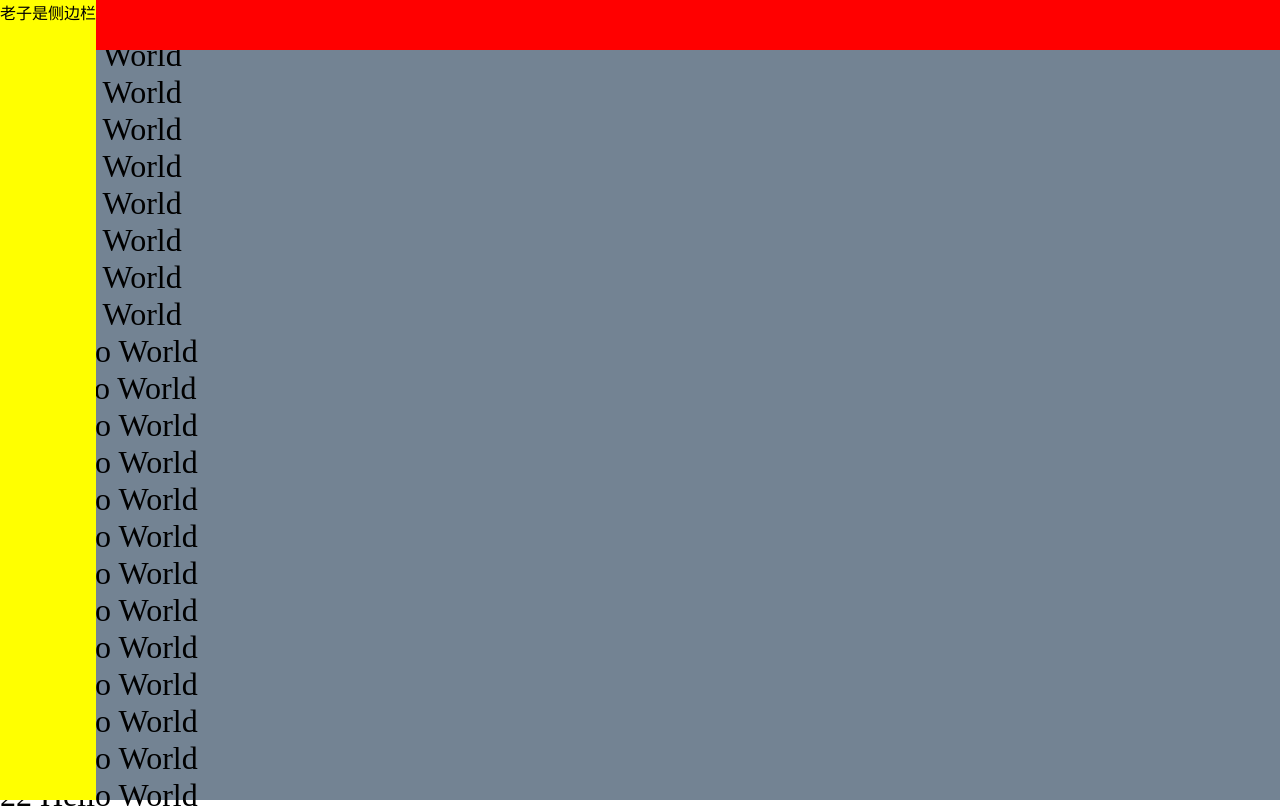
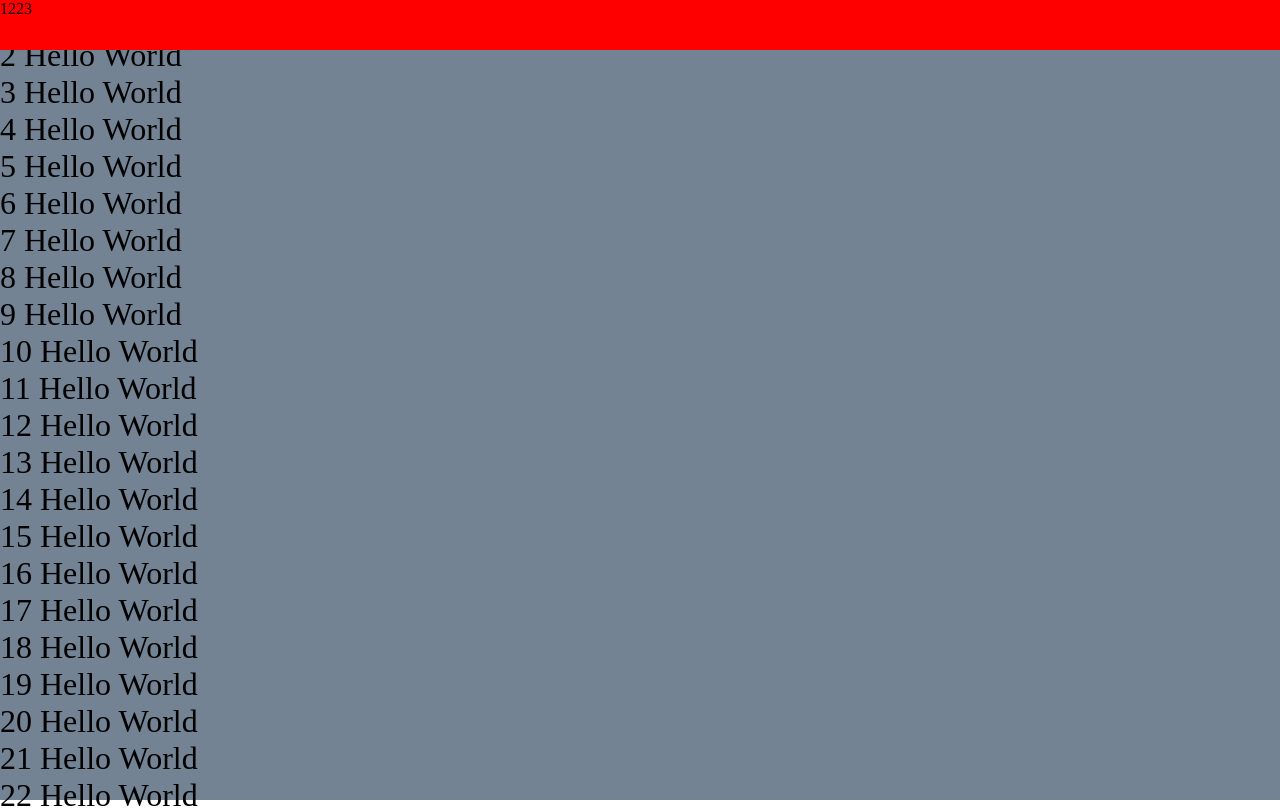
Before and after one commit to helicopters/wc-drawer, a Vue app: page / in a window 1280 px wide. Shown: the top 808 px of the page. Built offline with nearby package versions, Linux system fonts and the light colour scheme.

Commit message:
还在实现的路上.

```diff
--- a/src/App.vue
+++ b/src/App.vue
@@ -9,14 +9,18 @@
   position: fixed;
   top:0;
   left: 0;
+  z-index: 10;
 }
 </style>
 <template>
   <div class="container">
-      <div class="top-bar" @click="showMe"></div>
-      <h1 v-for="i in 100">{{i}} Hello World</h1>
+      <div class="top-bar" @click="showMe">1223</div>
+      <div class="content">
+        <h1 v-for="i in 100">{{i}} Hello World</h1>
+      </div>
 
-      <wc-side-menu :show="show">
+
+      <wc-side-menu :show="show" content=".content" bar=".top-bar">
         老子是侧边栏
       </wc-side-menu>
   </div>
@@ -30,7 +34,7 @@
     },
     data () {
       return {
-        show: true
+        show: false
       }
     },
     methods: {
--- a/src/wc-side-menu/wcSideMenu.vue
+++ b/src/wc-side-menu/wcSideMenu.vue
@@ -7,6 +7,7 @@
 	background: yellow;
 	transition-duration: 200ms;
 	transform: translate(-100%);
+	z-index: 100;
 }
 .show {
 	transform: translate(0);
@@ -14,27 +15,96 @@
 </style>
 <template>
 
-	<div class="wc-side-menu-container" :class="{show: show}">
+	<div class="wc-side-menu-container" :class="{show: show}" ref="drawer">
 		<slot/>
 	</div>
 </template>
 <script>
+	/* 如果放在 handler 中, 每次都相当于是新建, 导致 add 和 remove 中的 handler 实际上不一样*/
+	let handler =  e => e.preventDefault();
 	export default {
 		name: 'wcSideMenu',
 		props: {
 			show: {
 				default: false
+			},
+			content: {
+				default: ''
+			},
+			bar: {
+				default: ''
 			}
 		},
 		watch: {
 			show (n) {
-				console.log(n)
-				let handler =  e => e.preventDefault();
+				// console.log(n)
+				// console.log(this.content)
+
+				// let content = document.querySelector(this.content);
+				// console.log(content)
+
+
+
 				if (n) {
 					document.addEventListener('touchmove', handler, false);
+
+					this.slide();
+
 				} else {
+					// console.log('revmoe', handler)
+					// console.log(document.removeEventListener)
 					document.removeEventListener('touchmove', handler, false);
+					this.back();
+					// console.log('dddddd')
 				}
+			}
+		},
+		mounted () {
+
+		},
+		methods: {
+			slide () {
+				let content = document.querySelector(this.content);
+				let bar = document.querySelector(this.bar)
+
+				console.log(this.$refs.drawer.clientWidth);
+				let w = this.$refs.drawer.clientWidth
+
+				content.style.transitionDuration = '200ms';
+				content.style.transform = 'translateX(' + w + 'px)'
+
+				bar.style.transitionDuration = '200ms';
+				bar.style.transform = 'translateX(' + w + 'px)'
+
+
+				let handler = e => {
+
+				}
+
+				content.addEventListener('touchstart', handler, false);
+				content.addEventListener('touchmove', handler, false);
+				content.addEventListener('touchend', handler, false);
+
+
+
+
+
+
+			},
+			back () {
+				let content = document.querySelector(this.content);
+				let bar = document.querySelector(this.bar)
+
+				console.log(this.$refs.drawer.clientWidth);
+				let w = this.$refs.drawer.clientWidth
+
+				content.style.transitionDuration = '200ms';
+				content.style.transform = 'translateX(' + 0 + 'px)'
+
+				bar.style.transitionDuration = '200ms';
+				bar.style.transform = 'translateX(' + 0 + 'px)'
+
+
 			}
 		}
 	}
```
Also changed, not shown: 1 other file (tests, documents, lock files or other folders).
